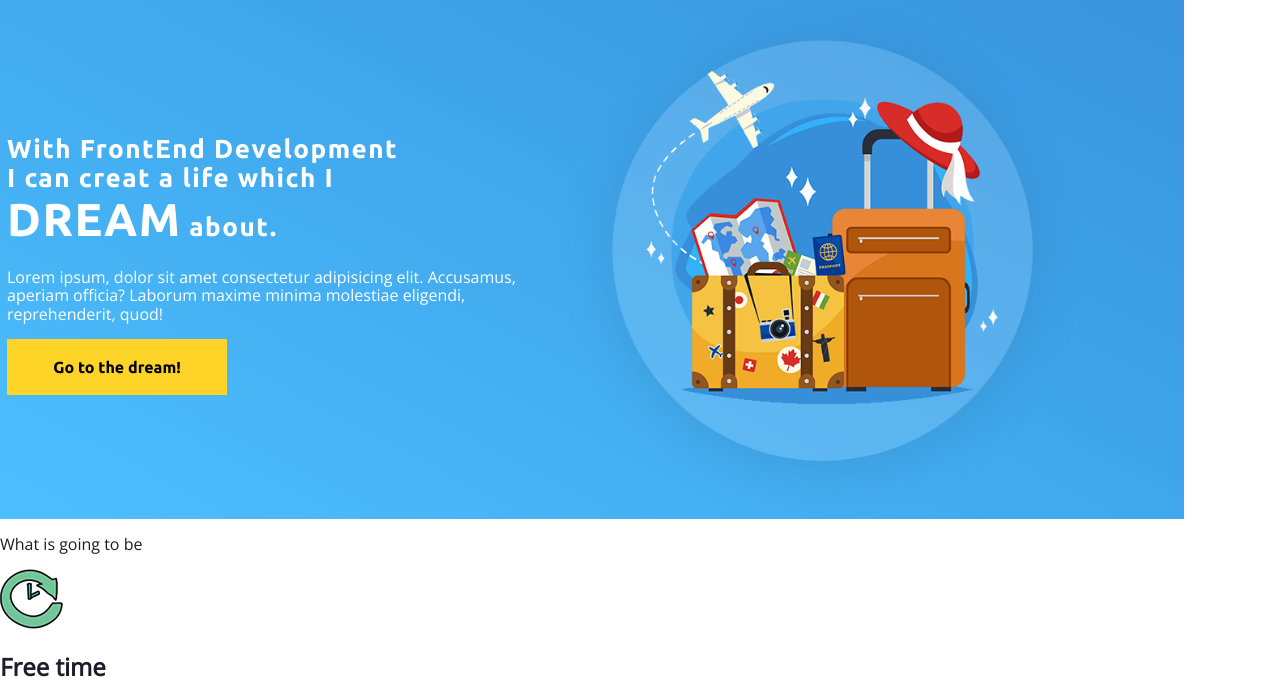
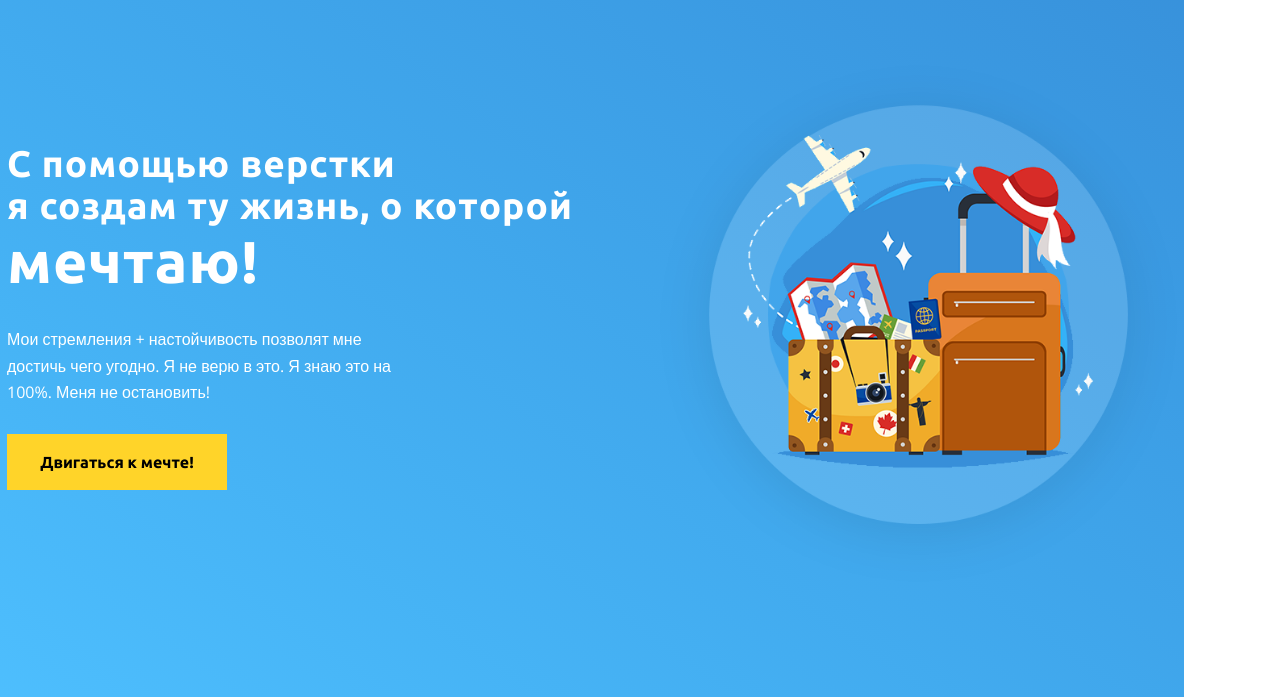
Before and after one commit to EiraBell/site, a website built with webpack: page app/index.html in a window 1280 px wide. Shown: the part 101-798 px from the top of the page. Built offline with nearby package versions, Linux system fonts and the light colour scheme.

Commit message:
Added all modifications.

```diff
--- a/app/assets/styles/base/_global.css
+++ b/app/assets/styles/base/_global.css
@@ -2,3 +2,7 @@ body {
     font-family: 'Open Sans', sans-serif;
     color: #201b2b;
 }
+
+p {
+    line-height: 1.66em;
+}
--- a/app/assets/styles/modules/_site-header.css
+++ b/app/assets/styles/modules/_site-header.css
@@ -2,6 +2,7 @@
     background-image: linear-gradient(to right top, #4ebffe, #46b3f5, #40a7ec, #3b9be3, #378fd9);
     width: 74rem;
     padding-top: 3.75rem;
+    padding-bottom: 8.623em;
     color: #fff;
    }
 
@@ -11,8 +12,8 @@
 }
 
 .site-header__text-content {
+    width: 36.375rem;
     padding-top: 7rem;
-    width: 34.75rem;
 }
 
 .site-header__logo {
@@ -20,26 +21,34 @@
 }
 
 .site-header__title {
-    font-family: Ubuntu;
-    font-size: 1.625rem;
-    letter-spacing: 1.5px;
+    font-family: 'Ubuntu', sans-serif;
+    font-size: 2.3125rem;
+    font-weight: 900;
+    letter-spacing: 1px;
 }
 .site-header__title span {
-    font-size: 2.875rem;
+    font-size: 3.6875rem;
+}
+
+.site-header__moto {
+    width: 25.4375rem;
 }
 
 .travel-img {
-    width: 32.4375rem;
-    height: 32.4375rem;
+    width: 517px;
+    height: 517px;
+    padding-top: 4.0625rem;
 }
 
 .btn {
     background: #ffd429;
     color: #000;
-    font-family: Ubuntu;
+    font-family: 'Ubuntu', sans-serif;
+    font-size: 0.9375;
     display: block;
     width: 13.75rem;
     padding: 1.1875rem 0;
     text-align: center;
     text-decoration: none;
+    margin-top: 1.75rem;
 }
--- a/app/assets/styles/modules/_wrapper.css
+++ b/app/assets/styles/modules/_wrapper.css
@@ -1,3 +1,4 @@
 .wrapper {
     display: flex;
+    justify-content: space-between;
 }
--- a/app/index.html
+++ b/app/index.html
@@ -6,7 +6,7 @@
         <title>Site name</title>
         <meta name="description" content="">
         <meta name="viewport" content="width=device-width, initial-scale=1">
-        <link href="https://fonts.googleapis.com/css?family=Open+Sans|Ubuntu:700&display=swap" rel="stylesheet">
+        <link href="https://fonts.googleapis.com/css?family=Open+Sans|Ubuntu:700&display=swap&subset=cyrillic" rel="stylesheet">
         <!-- <link rel="stylesheet" href="assets/styles/syles.css"> -->
     </head>
     <body>
@@ -15,9 +15,9 @@
                 <img class="site-header__logo" src="assets/img/logo.png" alt="logoWAYUP">
                 <div class="wrapper">
                     <div class="site-header__text-content">
-                        <h2 class="site-header__title">With FrontEnd Development<br> I can creat a life which I <br><span>DREAM</span> about.</h2>
-                        <p class="site-header__moto">Lorem ipsum, dolor sit amet consectetur adipisicing elit. Accusamus, aperiam officia? Laborum maxime minima molestiae eligendi, reprehenderit, quod!</p>
-                        <a class="btn" href="#">Go to the dream!</a>
+                        <h2 class="site-header__title">С помощью верстки<br> я создам ту жизнь, о которой<br> <span>мечтаю!</span></h2>
+                        <p class="site-header__moto">Мои стремления + настойчивость позволят мне достичь чего угодно. Я не верю в это. Я знаю это на 100%. Меня не остановить!</p>
+                        <a class="btn" href="#">Двигаться к мечте!</a>
                     </div>
                     <img  class="travel-img" src="assets/img/travel.png">
                 </div>
```
Also changed, not shown: app/bundled.js (+1 -1 lines).
